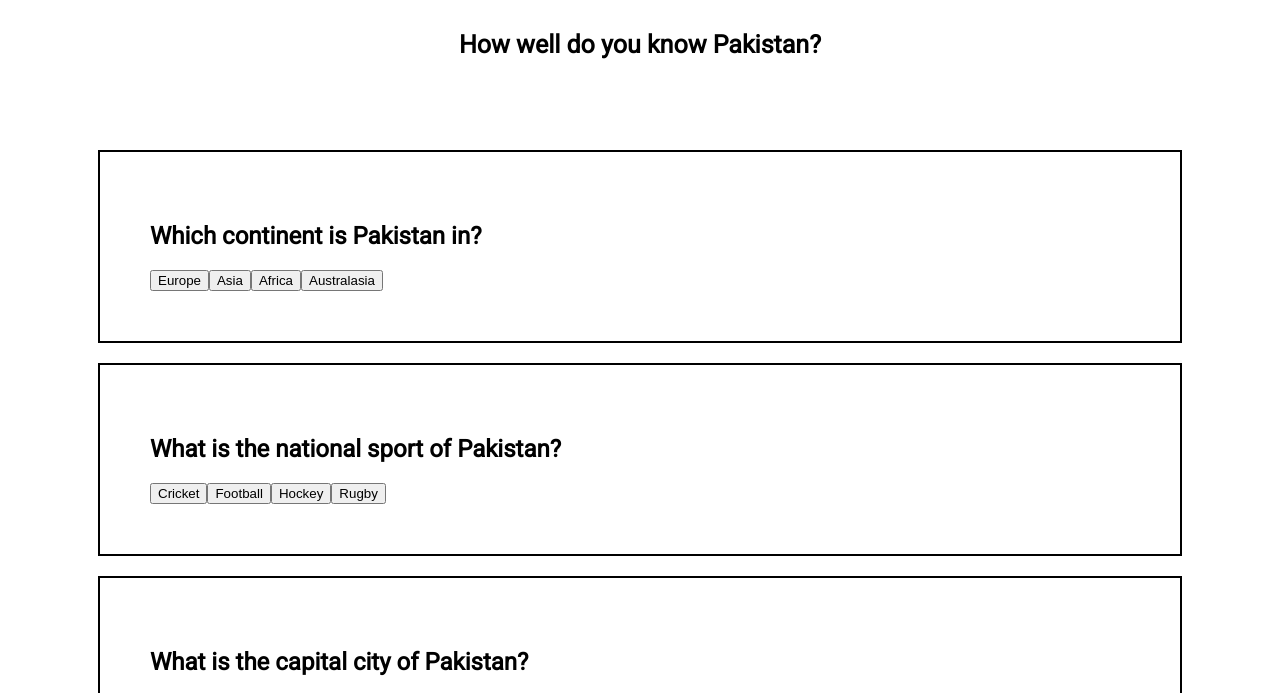
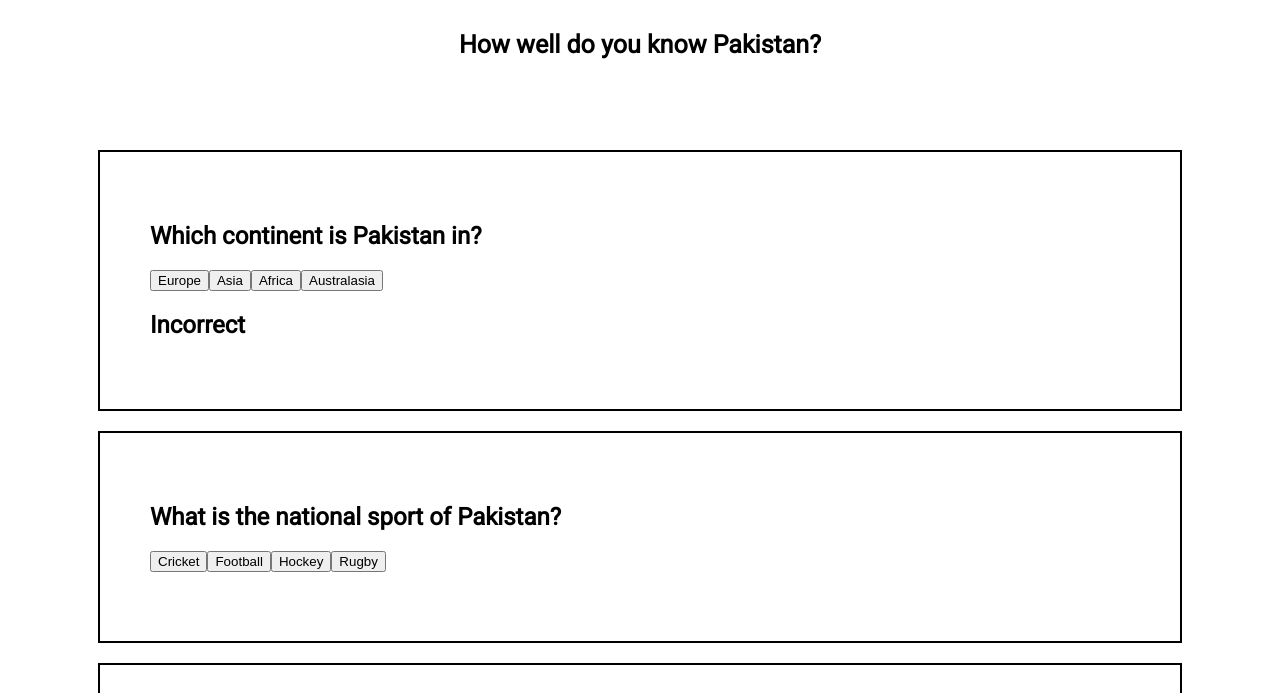
Before and after one commit to faizafj/pakistanQuiz_CFGAssignment1, a plain HTML site: page index.html in a window 1280 px wide. Both pictures are taken after a click on the button "Europe". Shown: the part 83-776 px from the top of the page. Drawn offline with Linux system fonts and the light colour scheme.

Commit message:
Added counter for correct answers, total questions answered counter and display correct/incorrect result

```diff
--- a/index.html
+++ b/index.html
@@ -20,6 +20,13 @@
         <article id="mainQuestionsContainer">
 
         </article>
+
+        <article id="finalScore">
+
+            <h1 id="totalCorrect"> </h1>
+            <h1 id="totalIncorrect">  </h1>
+
+        </article>
     </article>
 
 
--- a/index.js
+++ b/index.js
@@ -33,28 +33,58 @@ const allQuestions = [
     }
 ]
 pointsCounter = localStorage.setItem("points", "0") //set the points to 0, and add to local storage
+totalAnswered = localStorage.setItem("totalAnswered", "0") //sets the number of total answered questions to 0
 
-function addPoints(questions) {
+function addPoints(questions) { //adds points to the pointsCounter to see how many the user has gotten correct.
     pointer = localStorage.getItem("points")
-    if (pointer <= questions.length) { //if points is less than or equal to the length of questions
-        console.log("pointer = " + pointer)
+    if (pointer <= questions.length) {  //if points is less than or equal to the length of questions
+        // console.log("pointer = " + pointer)
         pointsValue = parseInt(pointer) + 1
         localStorage.setItem("points", pointsValue)
     }
 }
 
+function totalAnsweredCounter (questions) { //adds 1 to the number of questions the user has answered
+    counter = localStorage.getItem("totalAnswered")
+    if (counter < questions.length) {  //if points is less than or equal to the length of questions
+        console.log("counter = " + counter)
+        counterValue = parseInt(counter) + 1
+        localStorage.setItem("totalAnswered", counterValue)
+    }
+}
+
+//check if the users answers are correct
 function checkUserAnswer(questionsObj, questionId, userAnswer) {
     for (i = 0; i < questionsObj.length; i++) {
-        if (questionsObj[i].questionId === questionId) {
-            if (userAnswer === questionsObj[i].correctAnswer) {
-                addPoints(questionsObj)
+        if (questionsObj[i].questionId === questionId) { //checks for the questionId to know which question to reference
+            if (userAnswer === questionsObj[i].correctAnswer) { //checks users answer against the correct answer
+                totalAnsweredCounter(questionsObj) //+1 to total answered questions
+                addPoints(questionsObj) //adds a point to total correct answers
                 return ("Yes")
             } else {
+                totalAnsweredCounter(questionsObj) //+1 to total answered questions
                 return ("Nope!")
             }
         }
     }
 }
+
+//displays if the users answer was correct or in correct
+function displayAnswerResult(result, questionId) {
+    if (result == "Yes") { //if correct
+        questionsContainer = document.getElementById('questionContainer'+ questionId)
+        correctHeader = document.getElementById('correctHeader' + questionId)
+        correctHeader.innerText = ("Correct")
+        //    questionsContainer.appendChild(correctHeader)
+    } else { //if incorrect
+        questionsContainer = document.getElementById('questionContainer' + questionId)
+        correctHeader = document.getElementById('correctHeader' + questionId)
+        correctHeader.innerText = ("Incorrect")
+        //    questionsContainer.appendChild(correctHeader)
+    }
+
+}
+
 
 const getUserAnswer = (e) => { //function which gets the inner text value from a button
     e.preventDefault()
@@ -62,30 +92,23 @@ const getUserAnswer = (e) => { //function which gets the inner text value from a
     questionId = e.target.id
     // console.log (questionId)
     // console.log (userAnswer)
-    console.log(checkUserAnswer(allQuestions, questionId, userAnswer))
-
+    result = checkUserAnswer(allQuestions, questionId, userAnswer)
+    console.log(result)
+    displayAnswerResult(result, questionId)
 }
-
-
-// const getUserAnswer = (e) => { //function which gets the inner text value from a button
-//     e.preventDefault()
-//     console.log (e.target.innerText)
-
-// }
 
 function displayQuestionAndAnswers(questionsObj) {
     mainQuestionsContainer = document.getElementById('mainQuestionsContainer')
     for (i = 0; i < questionsObj.length; i++) {
 
         questionsContainer = document.createElement('article')
-        questionsContainer.id = ('questionContainer')
+        questionsContainer.id = ('questionContainer' + questionsObj[i].questionId)
         mainQuestionsContainer.appendChild(questionsContainer)
 
         // console.log (questionsObj[i].question)
         questionHeader = document.createElement('h2')
         questionHeader.innerText = (questionsObj[i].question)
         questionsContainer.appendChild(questionHeader)
-
 
 
         for (j = 0; j < questionsObj[i].answers.length; j++) { //prints all answer choices as buttons
@@ -96,17 +119,22 @@ function displayQuestionAndAnswers(questionsObj) {
             questionsContainer.appendChild(answerButton)
             answerButton.addEventListener("click", getUserAnswer, false)
         }
+
+        correctHeader = document.createElement('h2')
+        correctHeader.id = 'correctHeader'+ questionsObj[i].questionId
+        correctHeader.innerText = " "
+        questionsContainer.appendChild(correctHeader)
+
     }
+
 }
-
-
-
 
 displayQuestionAndAnswers(allQuestions)
 
 
-//get value from input and check if the value is right answer
-//if value is correct add points
-//show if answer is correct or incorrect
+//get value from input and check if the value is right answer ✅
+//if value is correct add points ✅
+//show if answer is correct or incorrect ✅
 // store all answers or add points to something
+//Show results
 //when one has been pressed disable the rest
--- a/styles.css
+++ b/styles.css
@@ -19,7 +19,7 @@ body{
     padding: 50px;
 }
 
-#questionContainer{
+#mainQuestionsContainer > article {
     margin: 20px;
     border: solid black 2px;
     padding: 50px;
```
